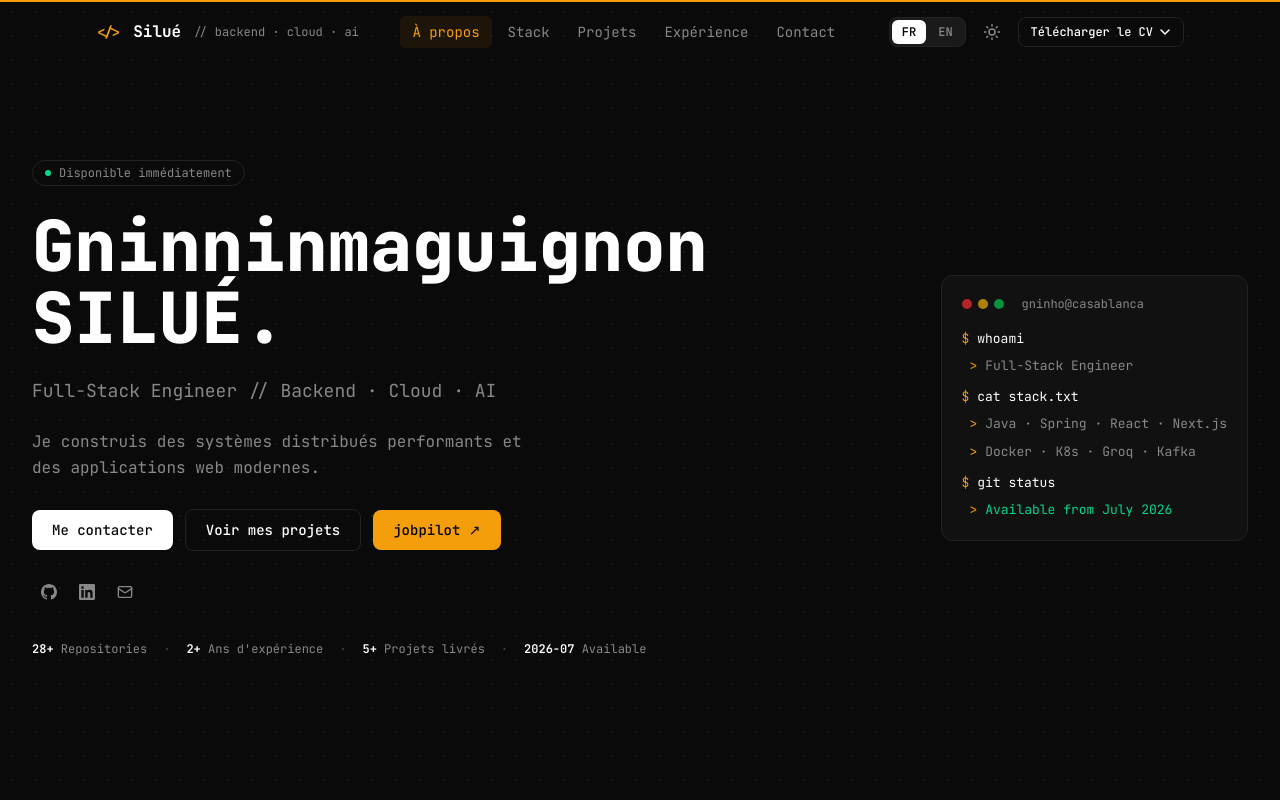
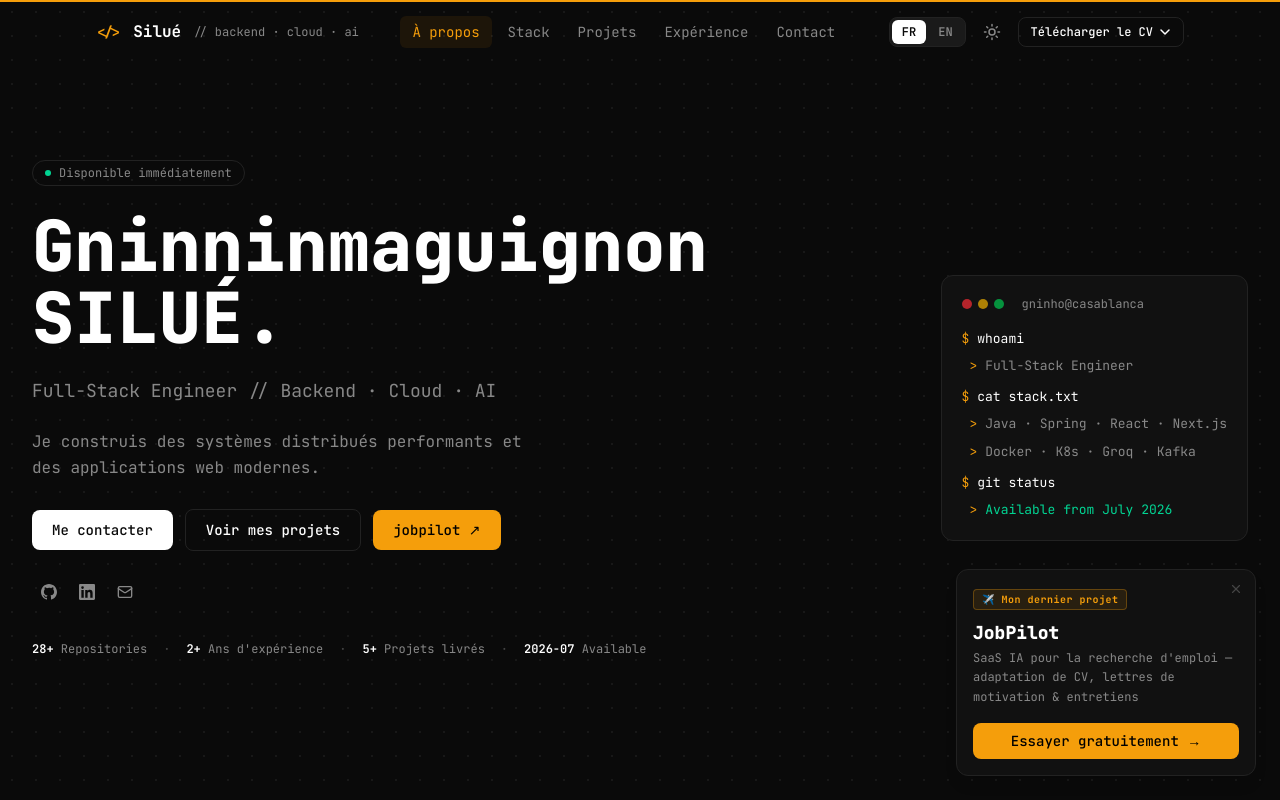
Before and after one commit to Gninho-silue/silue.dev, a Next.js app: page / in a window 1280 px wide. Shown: the top 800 px of the page. Built offline with nearby package versions, Linux system fonts and the light colour scheme.

Commit message:
feat: add JobPilot banner, project content and fix ThemeProvider React 19 warning

```diff
--- a/app/layout.tsx
+++ b/app/layout.tsx
@@ -1,5 +1,6 @@
 import type { Metadata } from 'next';
 import { JetBrains_Mono } from 'next/font/google';
+import { ThemeProvider } from 'next-themes';
 import { Analytics } from '@vercel/analytics/react';
 import { SpeedInsights } from '@vercel/speed-insights/next';
 import Providers from '@/components/providers/Providers';
@@ -107,7 +108,14 @@ export default function RootLayout({
       </head>
       <body className="bg-background text-foreground antialiased">
         <ScrollProgressBar />
-        <Providers>{children}</Providers>
+        <ThemeProvider
+          attribute="data-theme"
+          defaultTheme="dark"
+          enableSystem
+          disableTransitionOnChange={false}
+        >
+          <Providers>{children}</Providers>
+        </ThemeProvider>
         <Analytics />
         <SpeedInsights />
       </body>
--- a/app/page.tsx
+++ b/app/page.tsx
@@ -6,6 +6,7 @@ import StackSection from '@/components/sections/StackSection';
 import ProjectsSection from '@/components/sections/ProjectsSection';
 import ExperienceSection from '@/components/sections/ExperienceSection';
 import ContactSection from '@/components/sections/ContactSection';
+import JobPilotBanner from '@/components/ui/JobPilotBanner';
 
 export default function Home() {
   return (
@@ -20,6 +21,7 @@ export default function Home() {
         <ContactSection />
       </main>
       <Footer />
+      <JobPilotBanner />
     </>
   );
 }
--- a/components/providers/Providers.tsx
+++ b/components/providers/Providers.tsx
@@ -1,6 +1,5 @@
 'use client';
 
-import { ThemeProvider } from 'next-themes';
 import { NextIntlClientProvider } from 'next-intl';
 import { useState, useEffect, createContext, useContext } from 'react';
 import type { ReactNode } from 'react';
@@ -49,31 +48,17 @@ export default function Providers({ children }: { children: ReactNode }) {
 
   if (!mounted) {
     return (
-      <ThemeProvider
-        attribute="data-theme"
-        defaultTheme="dark"
-        enableSystem
-        disableTransitionOnChange={false}
-      >
       <NextIntlClientProvider locale="fr" messages={frMessages} timeZone="Africa/Casablanca">
         {children}
       </NextIntlClientProvider>
-      </ThemeProvider>
     );
   }
 
   return (
     <LocaleContext.Provider value={{ locale, setLocale }}>
-      <ThemeProvider
-        attribute="data-theme"
-        defaultTheme="dark"
-        enableSystem
-        disableTransitionOnChange={false}
-      >
       <NextIntlClientProvider locale={locale} messages={messages[locale]} timeZone="Africa/Casablanca">
         {children}
       </NextIntlClientProvider>
-      </ThemeProvider>
     </LocaleContext.Provider>
   );
 }
--- /dev/null
+++ b/components/ui/JobPilotBanner.tsx
@@ -0,0 +1,81 @@
+'use client';
+
+import { useState, useEffect } from 'react';
+import { AnimatePresence, motion } from 'framer-motion';
+import { useTranslations } from 'next-intl';
+import { X } from 'lucide-react';
+
+const STORAGE_KEY = 'jobpilot-banner-dismissed';
+const SEVEN_DAYS_MS = 7 * 24 * 60 * 60 * 1000;
+const SHOW_DELAY_MS = 5000;
+
+export default function JobPilotBanner() {
+  const [visible, setVisible] = useState(false);
+  const t = useTranslations('banner');
+
+  useEffect(() => {
+    const raw = localStorage.getItem(STORAGE_KEY);
+    if (raw) {
+      const dismissedAt = parseInt(raw, 10);
+      if (!isNaN(dismissedAt) && Date.now() - dismissedAt < SEVEN_DAYS_MS) return;
+    }
+    const timer = setTimeout(() => setVisible(true), SHOW_DELAY_MS);
+    return () => clearTimeout(timer);
+  }, []);
+
+  function dismiss() {
+    setVisible(false);
+    localStorage.setItem(STORAGE_KEY, String(Date.now()));
+  }
+
+  return (
+    <AnimatePresence>
+      {visible && (
+        <motion.div
+          initial={{ opacity: 0, y: 32 }}
+          animate={{ opacity: 1, y: 0 }}
+          exit={{ opacity: 0, y: 32 }}
+          transition={{ duration: 0.3, ease: 'easeOut' }}
+          className="fixed bottom-6 right-6 z-50 w-[300px] flat-card p-4 shadow-lg"
+          role="complementary"
+          aria-label="JobPilot"
+        >
+          {/* Close */}
+          <button
+            onClick={dismiss}
+            aria-label={t('dismiss')}
+            className="absolute top-3 right-3 text-[var(--text-muted)] hover:text-[var(--text-primary)] transition-colors duration-150"
+          >
+            <X size={14} />
+          </button>
+
+          {/* Badge */}
+          <span className="inline-block font-mono text-[10px] font-bold tracking-wider px-2 py-0.5 rounded border border-[#F59E0B]/30 bg-[#F59E0B]/10 text-[#F59E0B] mb-3">
+            {t('badge')}
+          </span>
+
+          {/* Title */}
+          <p className="font-mono font-black text-lg text-[var(--text-primary)] leading-tight mb-1">
+            JobPilot
+          </p>
+
+          {/* Subtitle */}
+          <p className="font-mono text-xs text-[var(--text-secondary)] leading-relaxed mb-4">
+            {t('subtitle')}
+          </p>
+
+          {/* CTA */}
+          <a
+            href="https://jobpilot-jet.vercel.app"
+            target="_blank"
+            rel="noopener noreferrer"
+            onClick={dismiss}
+            className="btn-accent block text-center font-mono text-sm font-medium px-4 py-2 rounded-lg"
+          >
+            {t('cta')}
+          </a>
+        </motion.div>
+      )}
+    </AnimatePresence>
+  );
+}
--- a/components/ui/ProjectCard.tsx
+++ b/components/ui/ProjectCard.tsx
@@ -17,6 +17,7 @@ const CATEGORY_STYLE: Record<
   fullstack: { gradient: 'from-[#2453D3] to-[#00D4FF]',  icon: '⚡' },
   mobile:    { gradient: 'from-[#8B5CF6] to-[#06B6D4]',  icon: '📱' },
   devops:    { gradient: 'from-[#F59E0B] to-[#EF4444]',  icon: '🚀' },
+  saas:      { gradient: 'from-[#F59E0B] to-[#10B981]',  icon: '✈️' },
 };
 
 const MAX_BADGES = 4;
--- a/content/projects.ts
+++ b/content/projects.ts
@@ -1,4 +1,4 @@
-export type ProjectCategory = 'fullstack' | 'mobile' | 'ai' | 'devops';
+export type ProjectCategory = 'fullstack' | 'mobile' | 'ai' | 'devops' | 'saas';
 
 export interface Project {
   id: string;
@@ -70,6 +70,18 @@ export const projects: Project[] = [
     category: 'fullstack',
   },
   {
+    id: 'jobpilot',
+    titleKey: 'projects.jobpilot.title',
+    descriptionKey: 'projects.jobpilot.description',
+    stack: ['Next.js', 'TypeScript', 'Groq AI', 'Stripe', 'Clerk', 'Supabase', 'Prisma', 'Tailwind'],
+    github: 'https://github.com/Gninho-silue/jobpilot',
+    live: 'https://jobpilot-jet.vercel.app',
+    featured: true,
+    image: '/projects/jobpilot.png',
+    category: 'saas',
+    icon: '✈️',
+  },
+  {
     id: 'pfe-techpal',
     titleKey: 'projects.pfeTechpal.title',
     descriptionKey: 'projects.pfeTechpal.description',
--- a/messages/en.json
+++ b/messages/en.json
@@ -107,6 +107,10 @@
     "pfeTechpal": {
       "title": "PFE TechPal",
       "description": "E-commerce platform built on Odoo 17 with Python, paired with a Flutter mobile application. Final year project in progress."
+    },
+    "jobpilot": {
+      "title": "JobPilot",
+      "description": "AI-powered job search SaaS — resume tailoring, cover letter generation and interview prep. Stripe payments, Clerk auth, Supabase + Prisma backend."
     }
   },
   "experience": {
@@ -193,5 +197,11 @@
   "footer": {
     "rights": "All rights reserved.",
     "builtWith": "Built with"
+  },
+  "banner": {
+    "badge": "✈️ My latest project",
+    "subtitle": "AI job search SaaS — resume tailoring, cover letters & interview prep",
+    "cta": "Try it free →",
+    "dismiss": "Close"
   }
 }
--- a/messages/fr.json
+++ b/messages/fr.json
@@ -107,6 +107,10 @@
     "pfeTechpal": {
       "title": "PFE TechPal",
       "description": "Plateforme e-commerce développée sur Odoo 17 avec Python, couplée à une application mobile Flutter. Projet de fin d'études en cours."
+    },
+    "jobpilot": {
+      "title": "JobPilot",
+      "description": "SaaS IA pour la recherche d'emploi — adaptation de CV, génération de lettres de motivation et préparation aux entretiens. Paiement Stripe, auth Clerk, backend Supabase + Prisma."
     }
   },
   "experience": {
@@ -193,5 +197,11 @@
   "footer": {
     "rights": "Tous droits réservés.",
     "builtWith": "Construit avec"
+  },
+  "banner": {
+    "badge": "✈️ Mon dernier projet",
+    "subtitle": "SaaS IA pour la recherche d'emploi — adaptation de CV, lettres de motivation & entretiens",
+    "cta": "Essayer gratuitement →",
+    "dismiss": "Fermer"
   }
 }
```
Also changed, not shown: public/projects/jobpilot.png (added). Lines whose indentation alone changed are shown as unchanged.
